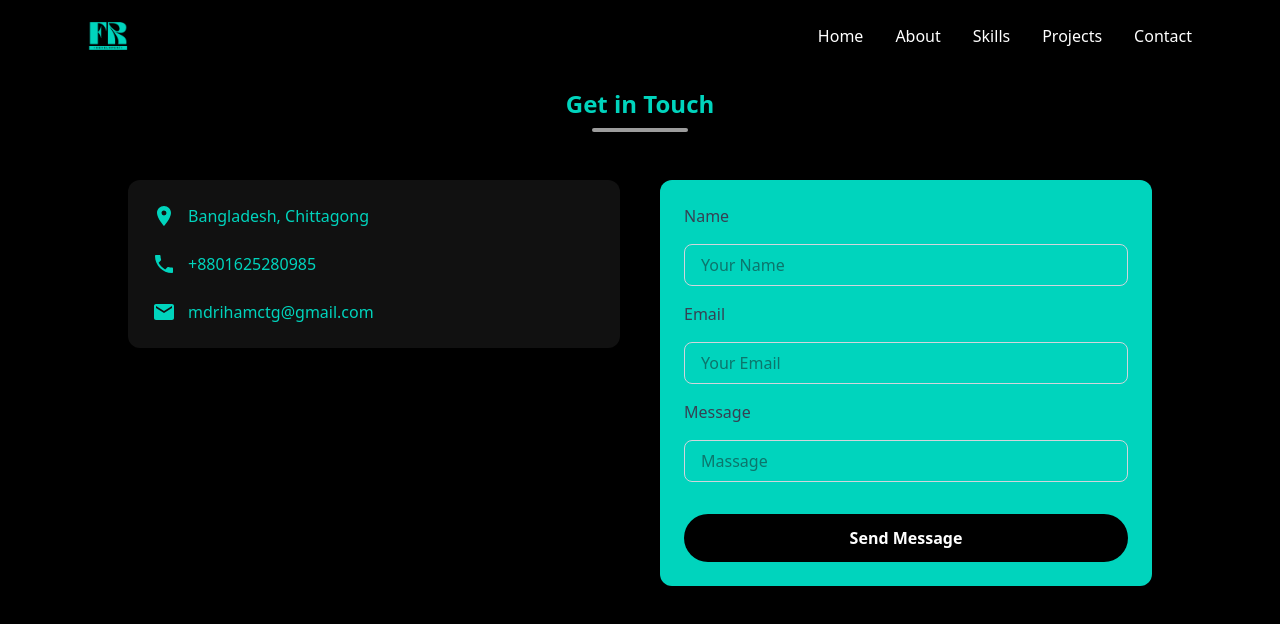
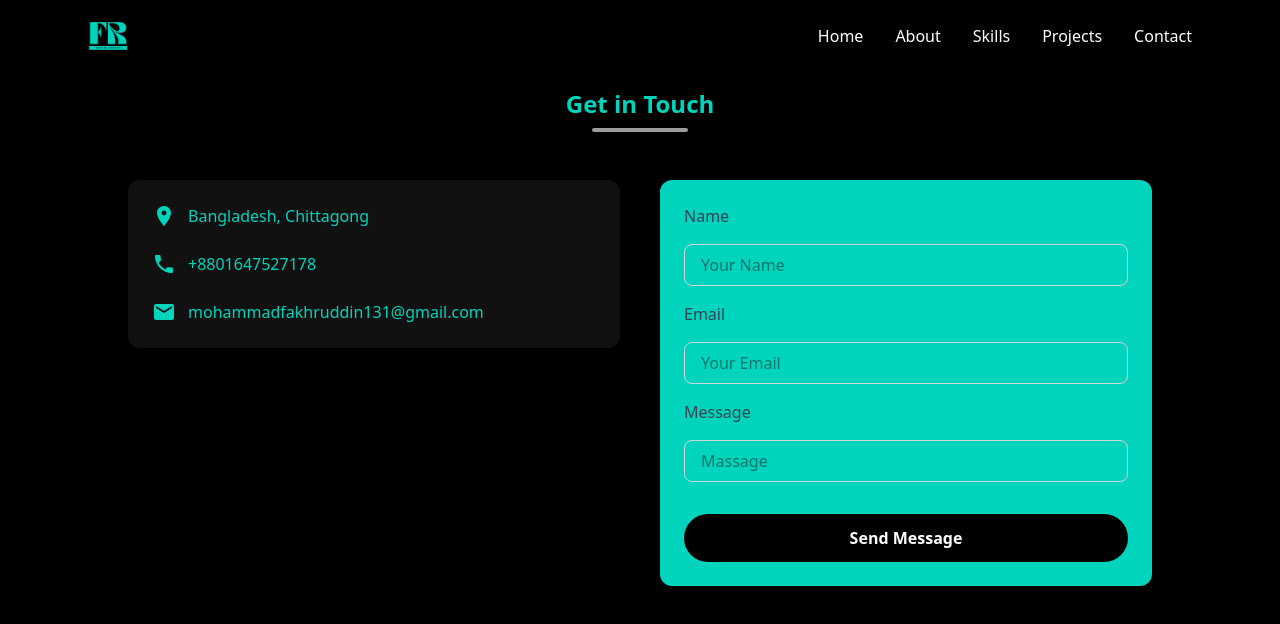
Before and after one commit to MohammadFakhruddin/portfolio-riham, a React (Vite) app: page / in a window 1280 px wide. Both pictures are taken after a click on the button "Contact". Shown: the top 624 px of the page. Built offline with nearby package versions, Linux system fonts and the light colour scheme.

Commit message:
Update Contact.jsx

```diff
--- a/src/Components/Contact.jsx
+++ b/src/Components/Contact.jsx
@@ -23,11 +23,11 @@ const Contact = () => {
           </div>
           <div className="flex items-center gap-3 text-[#00D4BD]">
             <MdPhone className="text-2xl" />
-            <span>+8801625280985</span>
+            <span>+8801647527178</span>
           </div>
           <div className="flex items-center gap-3 text-[#00D4BD]">
             <MdEmail className="text-2xl" />
-            <span>mdrihamctg@gmail.com</span>
+            <span>mohammadfakhruddin131@gmail.com</span>
           </div>
         </div>
 
```
